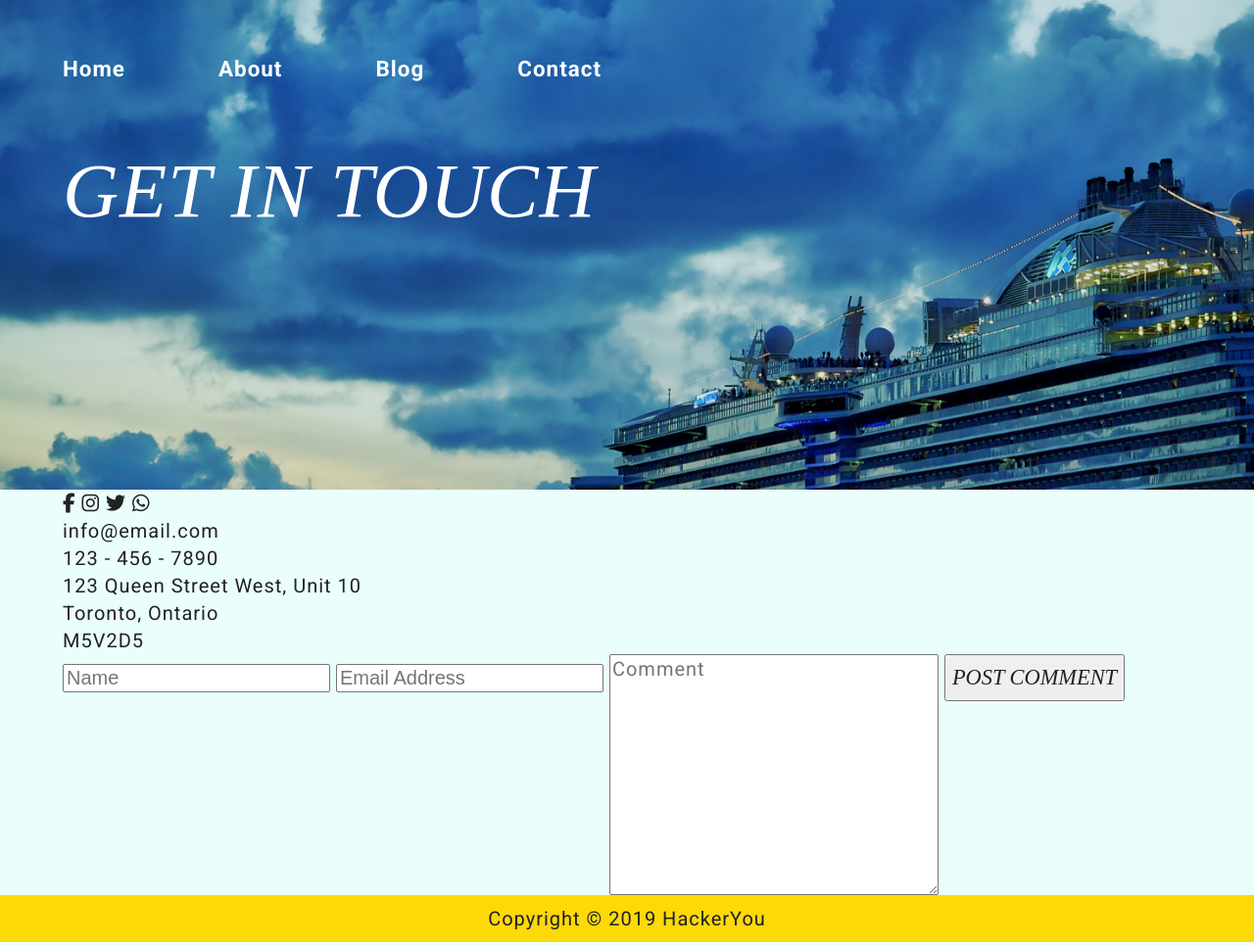
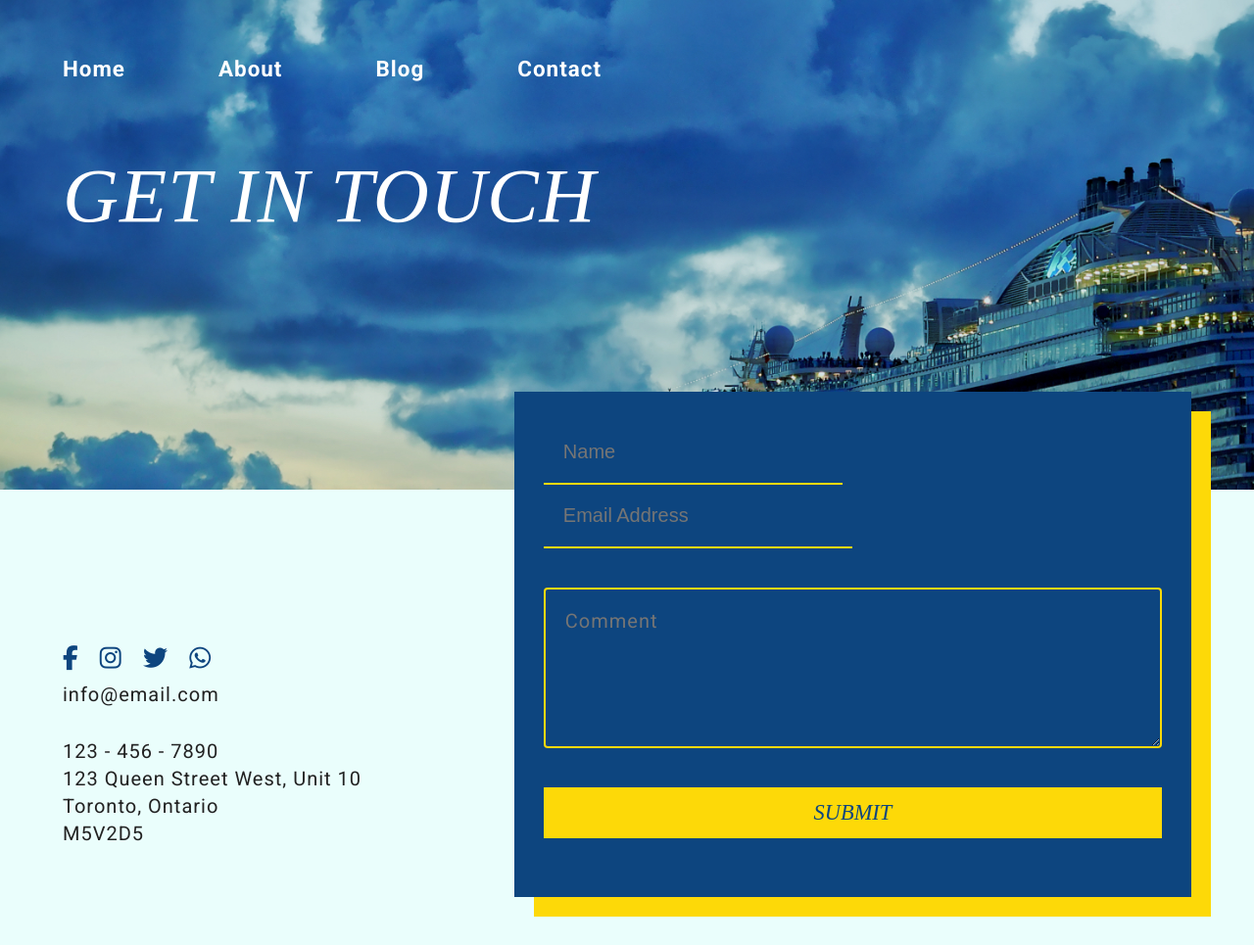
Before and after one commit to sierrainertia/SierraMacDonaldProjectTwo, a plain HTML site: page contact.html in a window 1280 px wide. Shown: the top 965 px of the page at 98% size. Drawn offline with Linux system fonts and the light colour scheme; a web font is replaced by a local one.

Commit message:
finishing touches on desktop Contact :nail_care::sunglasses::star2:

```diff
--- a/contact.html
+++ b/contact.html
@@ -30,17 +30,22 @@
       </div>
     </header>
     <main>
-      <div class="wrapper">
-        <!--**************** Right Section ******************* -->
-        <section class="rightSection">
+      <div class="wrapper mainContent">
+        <!--**************** Left Section ******************* -->
+        <section class="leftSection">
           <div class="iconContainer">
+            <span class="sr-Only">Facebook</span>
             <i class="fa fa-facebook-f"></i>
+            <span class="sr-Only">Instagram</span>
             <i class="fa fa-instagram"></i>
+            <span class="sr-Only">Twitter</span>
             <i class="fa fa-twitter"></i>
+            <span class="sr-Only">whatsapp</span>
             <i class="fa fa-whatsapp"></i>
+
+            <p>info@email.com</p>
           </div>
           <div class="info">
-            <p>info@email.com</p>
             <p>123 - 456 - 7890</p>
             <p>123 Queen Street West, Unit 10</p>
             <p>Toronto, Ontario</p>
@@ -48,8 +53,8 @@
           </div>
         </section>
 
-        <!--***************** Left Section *********************** -->
-        <section class="LeftSection">
+        <!--***************** Right Section *********************** -->
+        <section class="rightSection">
           <form action="submit" class="commentForm">
             <input
               type="text"
@@ -70,13 +75,13 @@
               name="comment"
               placeholder="Comment"
               cols="30"
-              rows="10"
+              rows="5"
               aria-label="Comment"
             ></textarea>
             <input
               class="submit"
               type="submit"
-              value="Post comment"
+              value="Submit"
               aria-label="Submit button"
             />
           </form>
--- a/styles/_blog.scss
+++ b/styles/_blog.scss
@@ -140,7 +140,7 @@
     }
   }
   //*************
-  //Contact form
+  //Comment form
   //*************
   .commentForm {
     display: flex;
--- a/styles/_contact.scss
+++ b/styles/_contact.scss
@@ -10,6 +10,10 @@
     color: var(--twilightBlue);
   }
 
+  //*************
+  //Header Styles
+  //**************
+
   header {
     background-image: url(../assets/contact-header.jpg);
     height: 500px;
@@ -18,4 +22,94 @@
       color: white;
     }
   }
+
+  //************
+  // Main styles
+  //***********
+
+  .mainContent {
+    display: flex;
+    justify-content: space-between;
+  }
+  //**********left section*************
+
+  .leftSection {
+    display: flex;
+    flex-direction: column;
+    justify-content: center;
+    .iconContainer {
+      margin-bottom: 30px;
+      i {
+        padding: 10px 5% 10px 0;
+        font-size: 25px;
+        color: var(--twilightBlue);
+      }
+      // this code is from juno bootcamp notes to hide elements but make them visible to screen readers
+      .sr-Only:not(:focus):not(:active) {
+        position: absolute !important;
+        height: 1px;
+        width: 1px;
+        overflow: hidden;
+        clip: rect(1px 1px 1px 1px); /* IE6, IE7 */
+        clip: rect(1px, 1px, 1px, 1px);
+        white-space: nowrap; /* added line */
+      }
+    }
+  }
+  //*********** Right Section **********
+  .rightSection {
+    flex-basis: 60%;
+  }
+
+  //********Contact form*********
+
+  .commentForm {
+    display: flex;
+    flex-wrap: wrap;
+    background-color: var(--twilightBlue);
+    padding: 30px;
+    margin-top: -100px;
+    margin-bottom: 100px;
+
+    // This adds the yellow box shadow
+    box-shadow: 20px 20px 0 var(--dandelion);
+  }
+
+  .name {
+    margin-right: 30px;
+    flex-basis: calc(50% - 30px);
+  }
+
+  .email {
+    flex-basis: 50%;
+  }
+  .name,
+  .email {
+    background-color: transparent;
+    border: none;
+    border-bottom: 2px solid var(--dandelion);
+    padding: 20px;
+  }
+
+  textarea.comment {
+    border: 2px solid var(--dandelion);
+    background-color: transparent;
+    border-radius: 4px;
+
+    padding: 20px;
+    margin: 40px auto;
+    flex-basis: 100%;
+  }
+
+  input[type="submit"] {
+    background-color: var(--dandelion);
+    color: var(--twilightBlue);
+    text-align: center;
+
+    width: 100%;
+    margin-bottom: 30px;
+    padding: 5px 10px;
+
+    border: none;
+  }
 }
--- a/styles/_headerStyles.scss
+++ b/styles/_headerStyles.scss
@@ -7,7 +7,7 @@ header {
   height: 600px;
 
   // layout
-  .wrapper {
+  .flexing {
     display: flex;
     height: 100%;
     flex-direction: column;
@@ -18,18 +18,17 @@ nav {
   display: flex;
   justify-content: flex-start;
 
-  a {
-    color: white;
-  }
-
   ul {
     display: flex;
     width: 600px;
     justify-content: space-between;
     padding: 50px 50px 50px 0;
 
-    li {
+    a {
       border-bottom: 3px transparent solid;
+      padding-bottom: 5px;
+      display: inline-block;
+      color: white;
 
       &:hover {
         // this makes a yellow line appear under hovered nav bar selection
--- a/styles/_home.scss
+++ b/styles/_home.scss
@@ -22,6 +22,7 @@
     background-color: var(--dandelion);
     padding: 5px 10px;
     color: var(--twilightBlue);
+    display: inline-block;
   }
 
   // *********** END GENERAL STYLES FOR HOME ***********
@@ -33,9 +34,8 @@
     background-image: url("../assets/home-header.jpg");
 
     // Header layout
-    .wrapper {
+    .flexing {
       justify-content: space-between;
-    }
     }
 
     nav {
@@ -47,20 +47,23 @@
       margin: 20px;
       color: var(--dandelion);
     }
+  }
 
   .headerBottom {
     display: flex;
     // this puts the h1 at the bottom Y axis
     align-items: flex-end;
-  }
-  .headerBottom .image {
-    position: relative;
-    width: 100%;
+
+    .image {
+    // position: relative;
+    // width: 100%;
+    flex-basis: 50%;
     img {
-      position: absolute;
-      bottom: -100px;
-      right: -21%;
-      overflow: hidden;
+      // this positions the image inside of header outside slightly
+      // position: absolute;
+      // bottom: -100px;
+      // right: -21%;
+      // overflow: hidden;
     }
   }
 
```
Also changed, not shown: styles/styles.css. Lines whose indentation alone changed are shown as unchanged.
